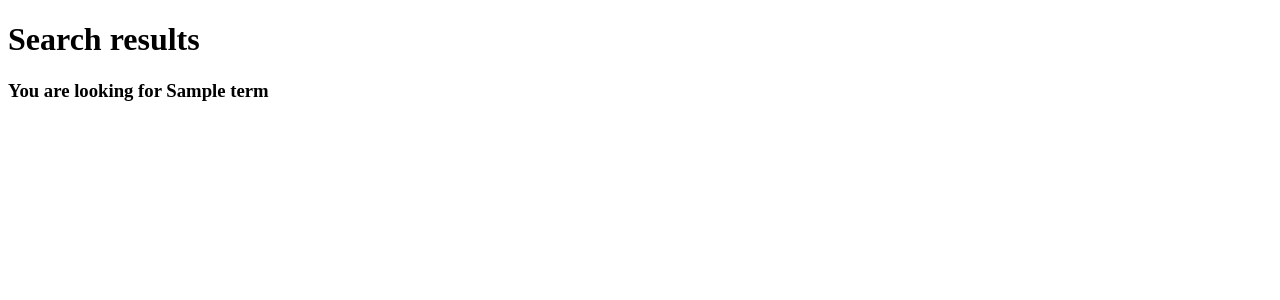
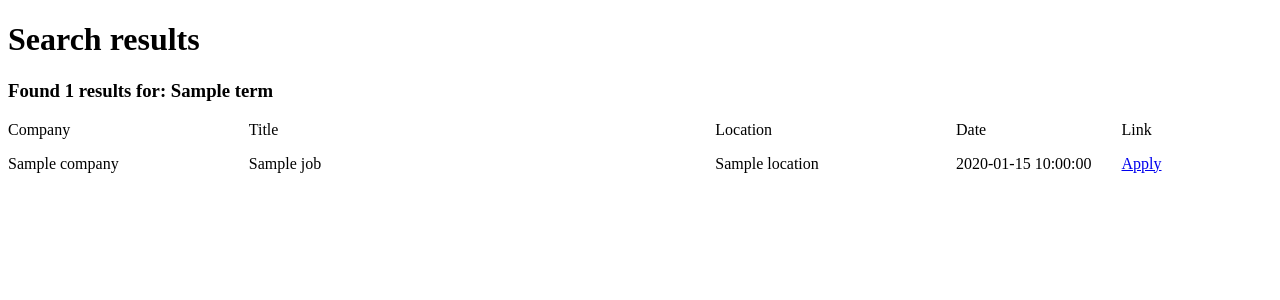
Before and after one commit to aureuneun/scrape, a Flask app: template templates/search.html in a window 1280 px wide. Shown: the top 300 px of the page. Run offline with Flask 2, Linux system fonts and the light colour scheme; the template is opened without the code that fills it: most values are stand-ins (such as "Sample title", 1, 10 or a date in 2020).

Commit message:
feat: exception, for loop template

```diff
--- a/main.py
+++ b/main.py
@@ -14,8 +14,8 @@ def home():
 
 @app.route("/search")
 def search():
-    term = request.args.get("term")
-    if term:
+    try:
+        term = request.args.get("term")
         term = term.lower()
         fakeDB = db.get(term)
         if fakeDB:
@@ -24,9 +24,9 @@ def search():
             jobs = get_jobs(term)
             db[term] = jobs
             save_jobs(jobs)
-    else:
+    except Exception:
         return redirect("/")
-    return render_template("search.html", term=term)
+    return render_template("search.html", term=term, length=len(jobs), jobs=jobs)
 
 
 app.run()
--- a/templates/search.html
+++ b/templates/search.html
@@ -4,9 +4,42 @@
   <meta charset="UTF-8">
   <meta name="viewport" content="width=device-width, initial-scale=1.0">
   <title>Results</title>
+  <style>
+    ul {
+      padding-left: 0;
+    }
+    li {
+      grid-auto-rows: 90px;
+    }
+    .table {
+      display: grid;
+      grid-template-columns: 1.5fr 3fr 1.5fr 1fr 1fr;
+      gap: 15px;
+    }
+  </style>
 </head>
 <body>
-  <h1>Search results</h1>
-  <h3>You are looking for {{term}}</h3>
+  <div class="results">
+    <h1>Search results</h1>
+    <h3>Found {{length}} results for: {{term}}</h3>
+    <section class="table">
+      <span>Company</span>
+      <span>Title</span>
+      <span>Location</span>
+      <span>Date</span>
+      <span>Link</span>
+    </section>
+    <ul class="jobs">
+      {% for job in jobs %}
+        <li class="table">
+          <span class="company">{{job.company}}</span>
+          <span class="title">{{job.title}}</span>
+          <span class="location">{{job.location}}</span>
+          <span class="date">{{job.date}}</span>
+          <a href="{{job.link}}" target="_blank">Apply</a>
+        </li>
+      {% endfor %}
+    </ul>
+  </div>
 </body>
 </html>
```
